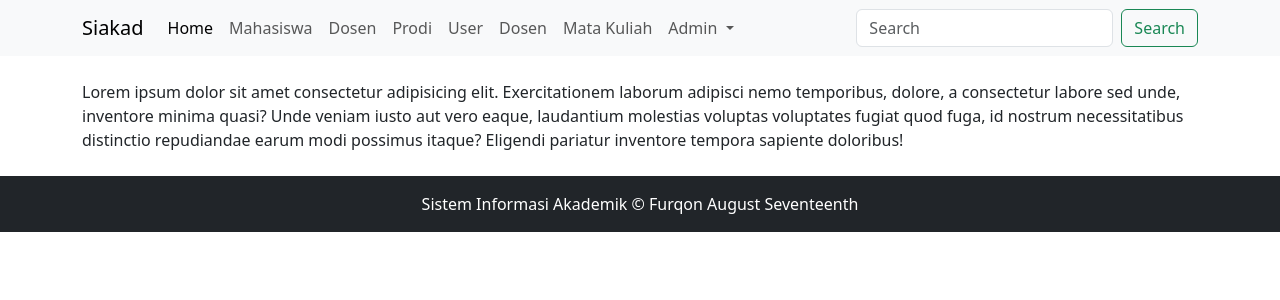
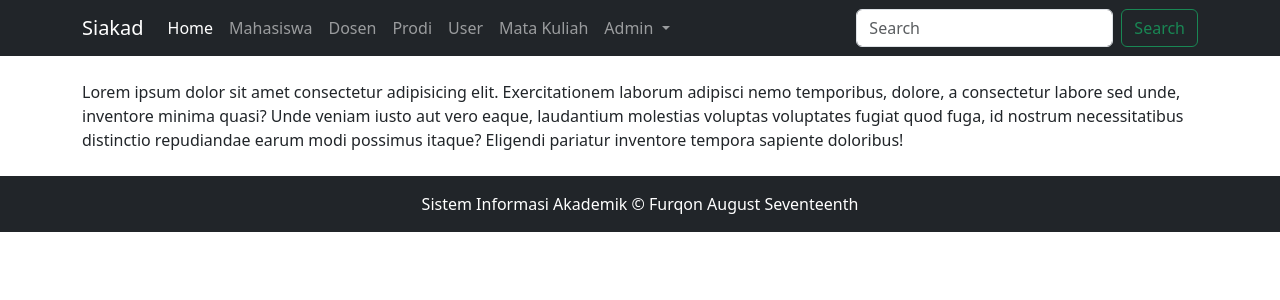
Before and after one commit to furqonaugust17/kelompok-6, a PHP site: page /index.php in a window 1280 px wide. Shown: the top 300 px of the page. Run offline with PHP 8.4, Linux system fonts and the light colour scheme; a user stored in the database is signed in; some libraries are stand-ins or nearby versions.

Commit message:
Perubahan oleh Sarah bagian Navbar dan Search

```diff
--- a/index.php
+++ b/index.php
@@ -15,12 +15,19 @@ if (!isset($_SESSION['login'])) {
     <meta name="viewport" content="width=device-width, initial-scale=1">
     <title>Sistem Informasi Akademik</title>
     <link href="https://cdn.jsdelivr.net/npm/bootstrap@5.3.3/dist/css/bootstrap.min.css" rel="stylesheet" integrity="sha384-QWTKZyjpPEjISv5WaRU9OFeRpok6YctnYmDr5pNlyT2bRjXh0JMhjY6hW+ALEwIH" crossorigin="anonymous">
-    <link rel="stylesheet" href="https://cdn.datatables.net/2.1.8/css/dataTables.dataTables.css" />
-    <link rel="stylesheet" href="https://cdn.datatables.net/buttons/3.2.0/css/buttons.dataTables.css" />
+    <link rel="stylesheet" href="https://cdn.datatables.net/1.13.7/css/jquery.dataTables.min.css">
+    <link rel="stylesheet" href="https://cdn.datatables.net/buttons/2.4.1/css/buttons.dataTables.min.css">
+    <script src="https://code.jquery.com/jquery-3.7.0.min.js"></script>
+    <script src="https://cdn.datatables.net/1.13.7/js/jquery.dataTables.min.js"></script>
+    <script src="https://cdn.datatables.net/buttons/2.4.1/js/dataTables.buttons.min.js"></script>
+    <script src="https://cdnjs.cloudflare.com/ajax/libs/jszip/3.10.1/jszip.min.js"></script>
+    <script src="https://cdnjs.cloudflare.com/ajax/libs/pdfmake/0.1.53/pdfmake.min.js"></script>
+    <script src="https://cdnjs.cloudflare.com/ajax/libs/pdfmake/0.1.53/vfs_fonts.js"></script>
+    <script src="https://cdn.datatables.net/buttons/2.4.1/js/buttons.html5.min.js"></script>
 </head>
 
 <body>
-    <nav class="navbar navbar-expand-lg bg-body-tertiary">
+    <nav class="navbar navbar-expand-lg navbar-dark bg-dark">
         <div class="container">
             <a class="navbar-brand" href="#">Siakad</a>
             <button class="navbar-toggler" type="button" data-bs-toggle="collapse" data-bs-target="#navbarSupportedContent" aria-controls="navbarSupportedContent" aria-expanded="false" aria-label="Toggle navigation">
@@ -42,9 +49,6 @@ if (!isset($_SESSION['login'])) {
                     </li>
                     <li class="nav-item">
                         <a class="nav-link" href="index.php?page=user">User</a>
-                    </li>
-                    <li class="nav-item">
-                        <a class="nav-link" href="index.php?page=dosen">Dosen</a>
                     </li>
                     <?php if ($_SESSION['level'] == 'admin'): ?>
                         <li class="nav-item">
@@ -92,8 +96,10 @@ if (!isset($_SESSION['login'])) {
     <script src="https://cdnjs.cloudflare.com/ajax/libs/pdfmake/0.2.7/vfs_fonts.js"></script>
     <script src="https://cdn.datatables.net/buttons/1.5.0/js/buttons.html5.min.js"></script>
     <script src="https://cdn.datatables.net/buttons/3.2.0/js/buttons.print.min.js"></script>
+
     <script>
         let table = new DataTable('.table', {
+            searching: false,
             responsive: true,
             layout: {
                 topStart: {
@@ -106,12 +112,12 @@ if (!isset($_SESSION['login'])) {
         table.on('order.dt search.dt', function() {
             let i = 1;
             table.cells(null, 0, {
-                search: 'applied',
                 order: 'applied'
             }).every(function(cell) {
                 this.data(i++);
             });
         }).draw();
+
     </script>
 </body>
 
```
